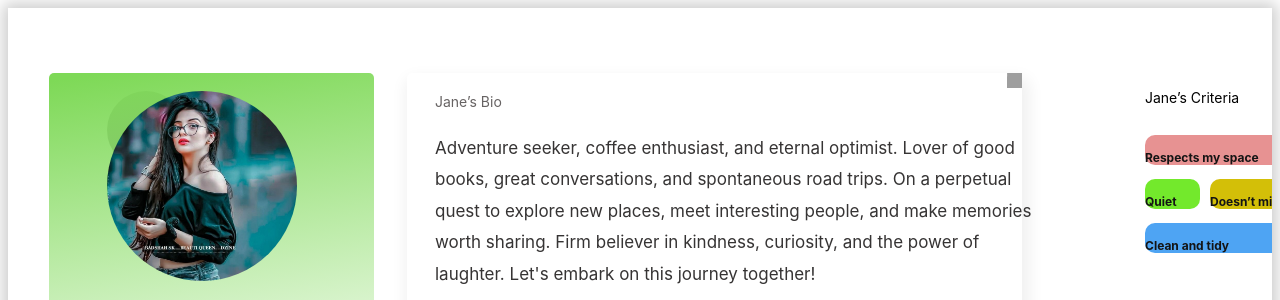
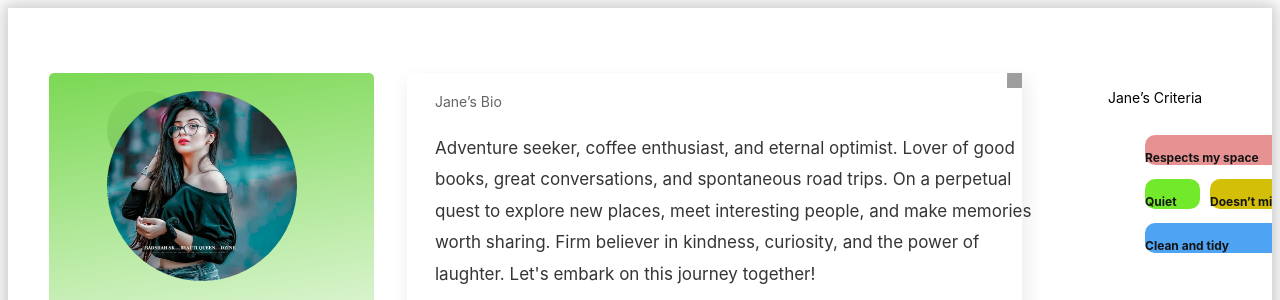
Before and after one commit to Malottey1/Roomate-Finder, a PHP site: template view/User_profile.html in a window 1280 px wide. Shown: the top 300 px of the page. Run offline with PHP 8.4, Linux system fonts and the light colour scheme; the template is opened without the code that fills it, so the values that code supplies are empty; grey boxes are pictures that could not be loaded.

Commit message:
adjusted positioning of elements

```diff
--- a/css/User_profile.css
+++ b/css/User_profile.css
@@ -405,7 +405,7 @@
     position: absolute;
     width: 129px;
     height: 31px;
-    left: 1137px;
+    left: 1100px;
     top: 77px;
     font-family: 'Inter';
     font-style: normal;
```
